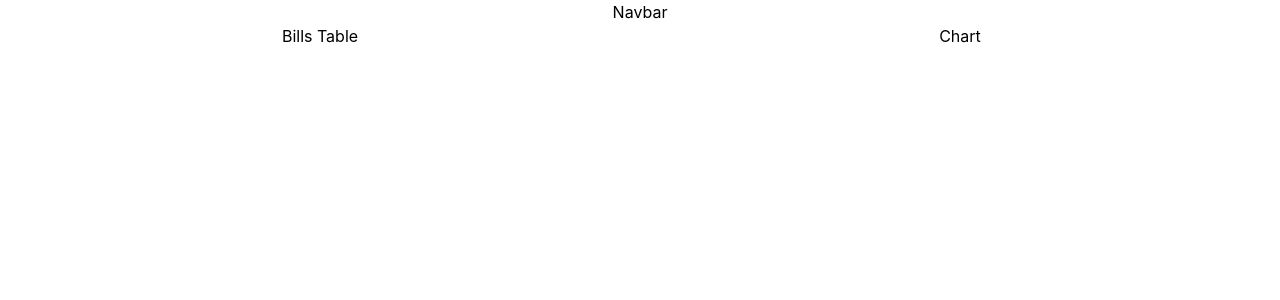
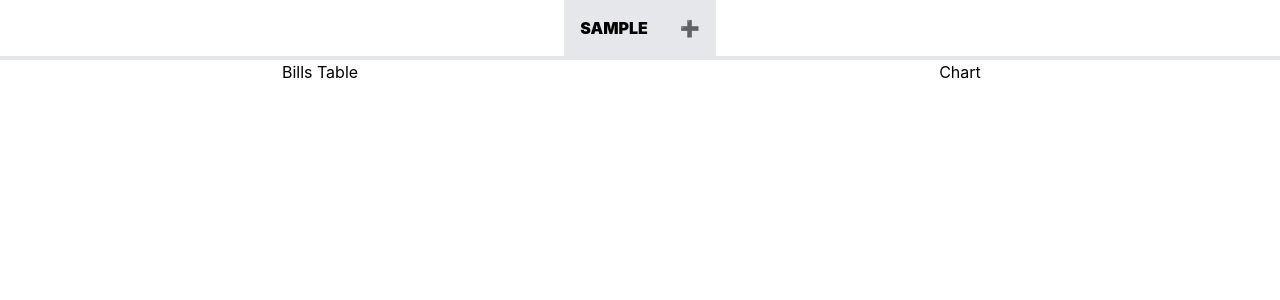
Before and after one commit to Jhersyvb/react-bill-tracker, a React (Create React App) app: page / in a window 1280 px wide. Both pictures are taken after typing "Sample" into the empty fields and a click on the button "Add". Shown: the top 300 px of the page. Built offline with nearby package versions, Linux system fonts and the light colour scheme.

Commit message:
6 Showing the list of categories and adding new ones

```diff
--- a/src/App.js
+++ b/src/App.js
@@ -28,13 +28,17 @@ function App() {
     }
   }, [])
 
+  const showAddCategory = () => {
+    setShouldShowAddCategory(true)
+  }
+
   return (
     <div className="App">
       {shouldShowAddCategory ? (
         <AddCategory onSubmit={addCategory} />
       ) : (
         <div>
-          <NavBar />
+          <NavBar categories={categories} showAddCategory={showAddCategory} />
           <div className="container flex">
             <div className="w-1/2">
               <BillsTable />
--- a/src/components/NavBar.js
+++ b/src/components/NavBar.js
@@ -1,5 +1,26 @@
 import React from 'react'
 
-export default () => {
-  return <div>Navbar</div>
+export default props => {
+  const triggerShowAddCategory = () => {
+    props.showAddCategory()
+  }
+
+  const liStyle = 'p-4 bg-gray-200 hover:bg-gray-400 uppercase font-black cursor-pointer'
+
+  return (
+    <ul className="flex justify-center border-b-4">
+      {props.categories
+        ? props.categories.map((value, index) => {
+            return (
+              <li className={liStyle} key={index}>
+                {value}
+              </li>
+            )
+          })
+        : '<li>No categories</li>'}
+      <li className={liStyle} onClick={triggerShowAddCategory}>
+        ➕
+      </li>
+    </ul>
+  )
 }
```
